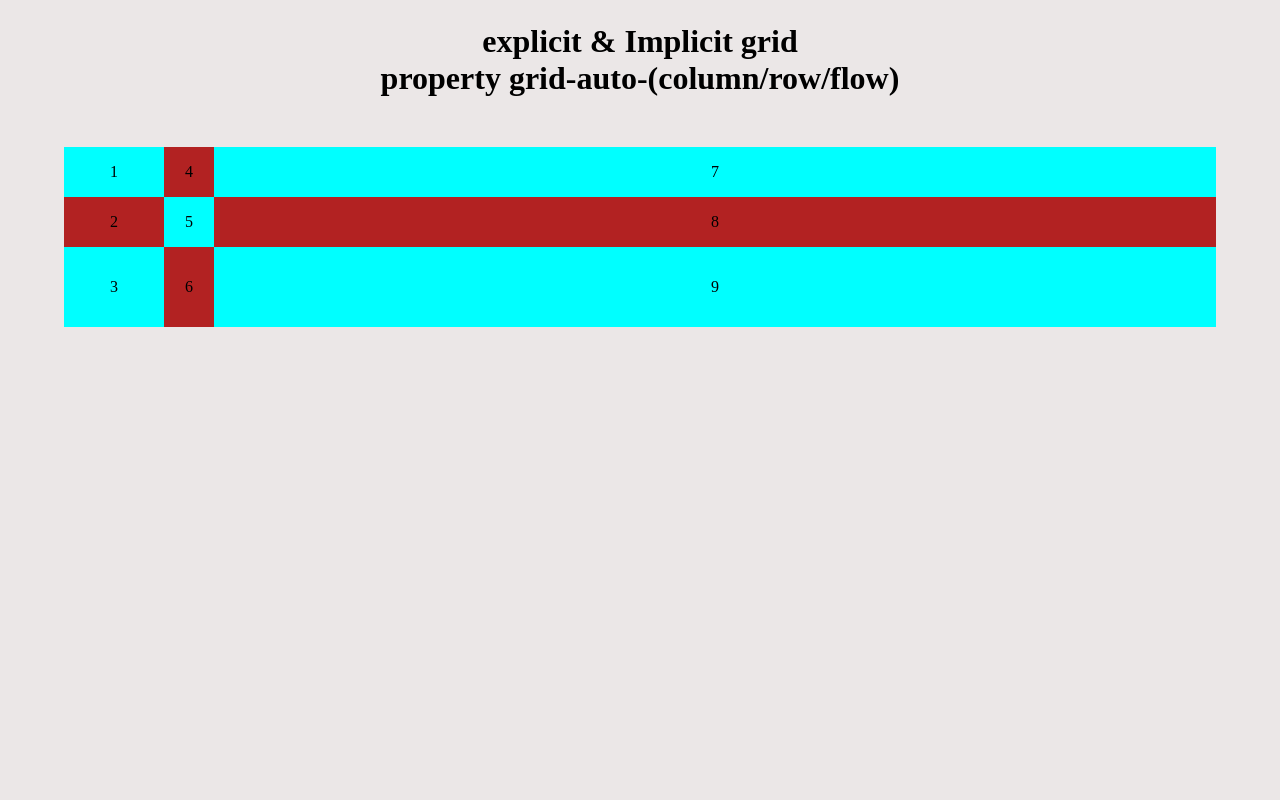
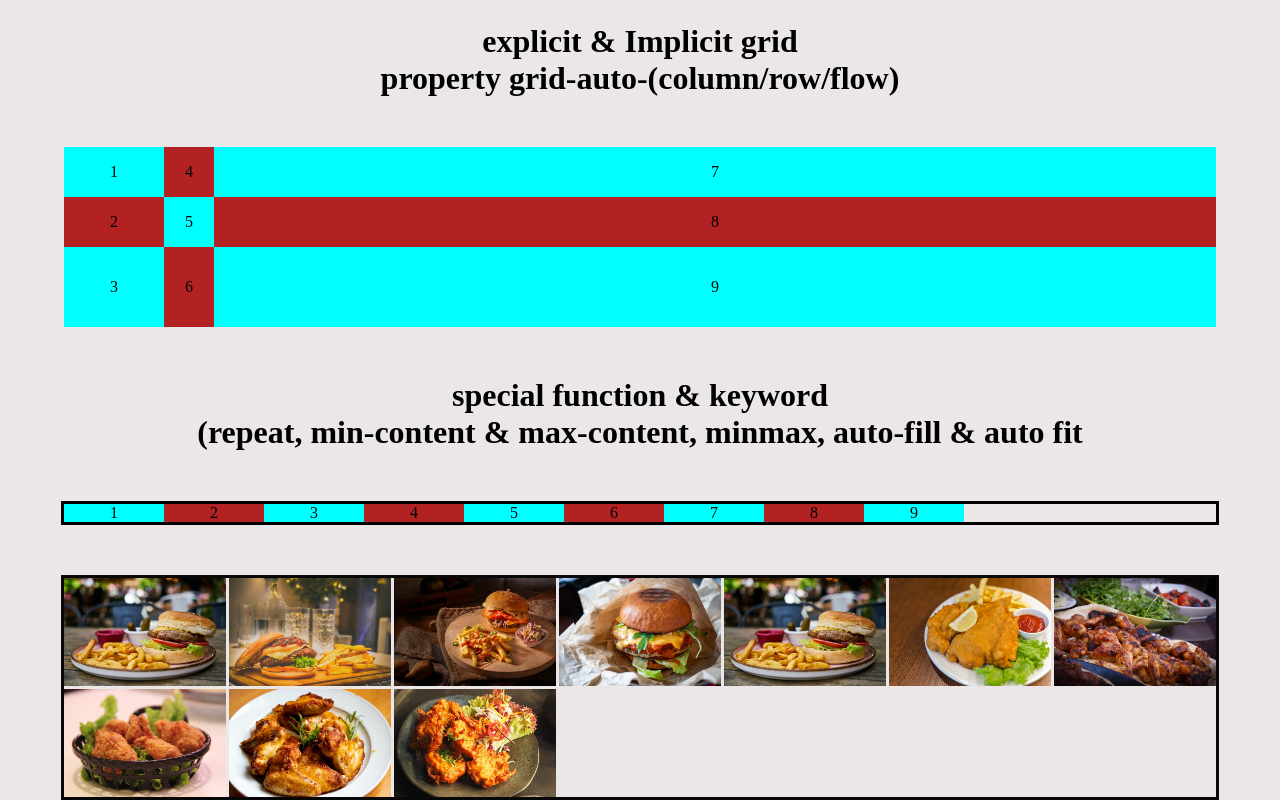
Before and after one commit to Jusman91/latihan1, a plain HTML site: page Latihan_grid/property_for_container/index.html in a window 1280 px wide. Shown: the part 356-1156 px from the top of the page. Before the commit the page ends 800 px from the top, so only its background shows below. Drawn offline with Linux system fonts and the light colour scheme.

Commit message:
add property special function & keyword

```diff
--- a/Latihan_grid/property_for_container/index.html
+++ b/Latihan_grid/property_for_container/index.html
@@ -32,5 +32,32 @@
         <div class="item">8</div>
         <div class="item">9</div>
     </div>
+    <h1>special function & keyword<br>(repeat, min-content & max-content, minmax, auto-fill & auto fit </h1>
+    <div class="container3">
+        <div class="item">1</div>
+        <div class="item">2</div>
+        <div class="item">3</div>
+        <div class="item">4</div>
+        <div class="item">5</div>
+        <div class="item">6</div>
+        <div class="item">7</div>
+        <div class="item">8</div>
+        <div class="item">9</div>
+    </div>
+    <div >
+        <ul class="gallery">
+            <li><img src="image/burger1.jpg"></li>
+            <li><img src="image/burger2.jpg"></li>
+            <li><img src="image/burger3.jpg"></li>
+            <li><img src="image/burger4.jpg"></li>
+            <li><img src="image/burger1.jpg"></li>
+            <li><img src="image/chicken1.jpg"></li>
+            <li><img src="image/chicken2.jpg"></li>
+            <li><img src="image/chicken3.jpg"></li>
+            <li><img src="image/chicken4.jpg"></li>
+            <li><img src="image/chicken5.jpg"></li>
+        </ul>
+    </div>
+
 </body>
 </html>
--- a/Latihan_grid/property_for_container/style.css
+++ b/Latihan_grid/property_for_container/style.css
@@ -32,5 +32,24 @@ h1 {
     grid-template-columns: 100px 50px;
     grid-template-rows: 50px 50px 80px;
     grid-auto-flow: column;
-
 }
+.container3 {
+    border: 3px solid black;
+    width: 90%;
+    margin: 50px auto;
+    display: grid;
+    grid-template-columns: repeat(auto-fit, 100px);
+}
+.gallery {
+    width: 90%;
+    margin: auto;
+    border: solid rgb(8, 8, 8);
+    list-style: none;
+    display: grid;
+    grid-template-columns: repeat(auto-fit, minmax(150px, 1fr));
+    gap: 3px;
+}
+img {
+    width: 100%;
+    display: block;
+}
```
Also changed, not shown: Latihan_grid/property_for_container/image/burger1.jpg (added), Latihan_grid/property_for_container/image/burger2.jpg (added), Latihan_grid/property_for_container/image/burger3.jpg (added), Latihan_grid/property_for_container/image/burger4.jpg (added), Latihan_grid/property_for_container/image/burger5.jpg (added), Latihan_grid/property_for_container/image/chicken1.jpg (added), Latihan_grid/property_for_container/image/chicken2.jpg (added), Latihan_grid/property_for_container/image/chicken3.jpg (added), Latihan_grid/property_for_container/image/chicken4.jpg (added), Latihan_grid/property_for_container/image/chicken5.jpg (added).
